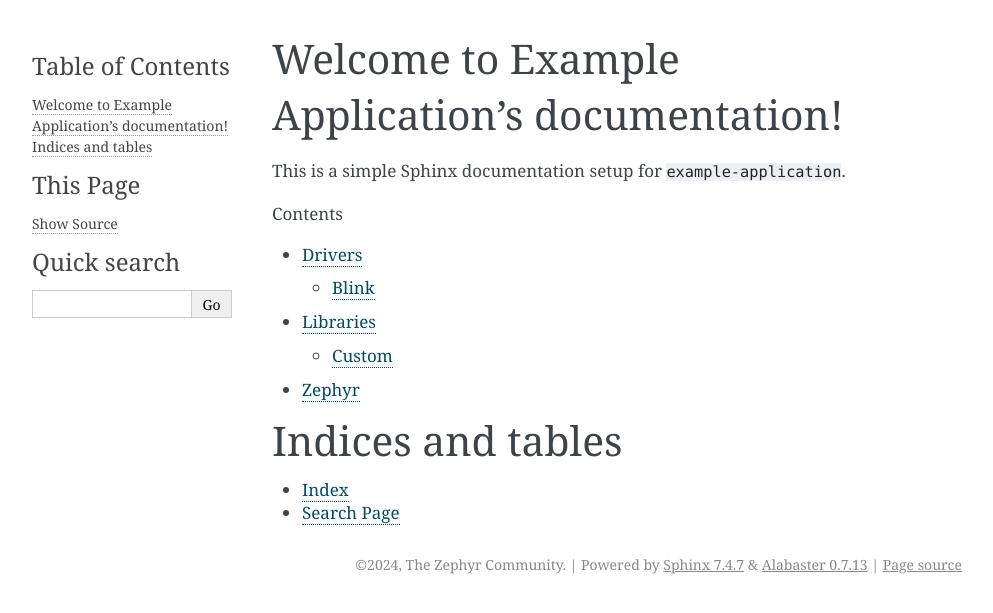
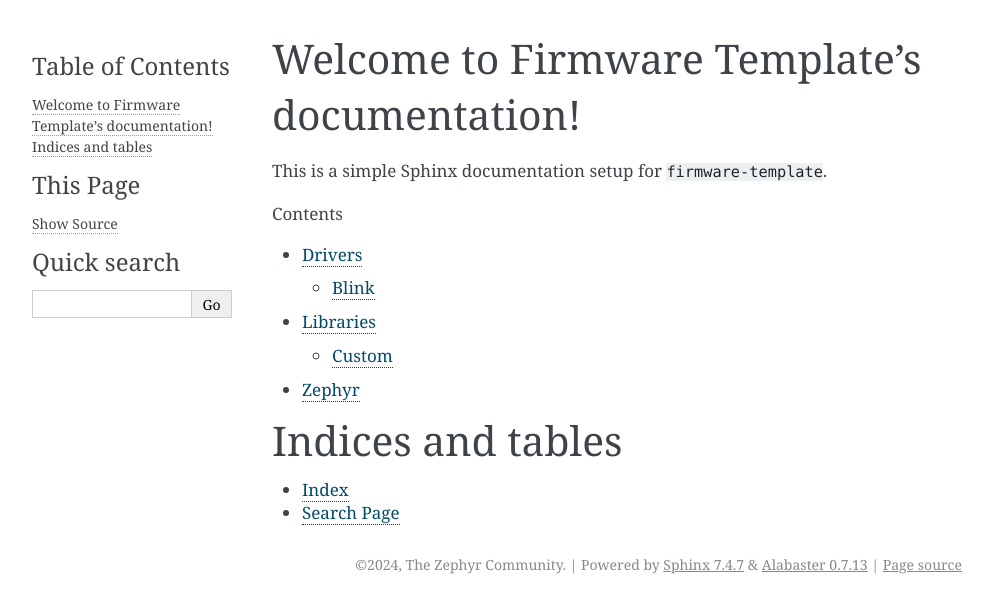
Before and after one commit to Technoculture/firmware-template, a Sphinx documentation site: the page built from doc/index.rst, in a window 1280 px wide. Shown: the top 613 px of the page, without its empty margins (148-1141 px from the left). Built offline with Sphinx 7.4.7, drawn with Linux system fonts in a browser that asks for light colours.

Commit message:
chore: update repo name

```diff
--- a/doc/conf.py
+++ b/doc/conf.py
@@ -6,7 +6,7 @@
 # -- Project information -----------------------------------------------------
 # https://www.sphinx-doc.org/en/master/usage/configuration.html#project-information
 
-project = 'Example Application'
+project = 'Firmware Template'
 copyright = '2024, The Zephyr Community'
 author = 'The Zephyr Community'
 release = '1.0.0'
@@ -35,6 +35,6 @@
 # WARNING: please, check breathe maintainership status before using this
 # extension in production!
 
-breathe_projects = {'example-application': '_build_doxygen/xml'}
-breathe_default_project = 'example-application'
+breathe_projects = {'firmware-template': '_build_doxygen/xml'}
+breathe_default_project = 'firmware-template'
 breathe_default_members = ('members', )
--- a/doc/index.rst
+++ b/doc/index.rst
@@ -1,7 +1,7 @@
-Welcome to Example Application's documentation!
+Welcome to Firmware Template's documentation!
 ===============================================
 
-This is a simple Sphinx documentation setup for ``example-application``.
+This is a simple Sphinx documentation setup for ``firmware-template``.
 
 .. toctree::
    :maxdepth: 2
```
Also changed, not shown: README.md (+8 -8 lines), doc/_doxygen/main.md (+2 -2 lines), 9 other files.
